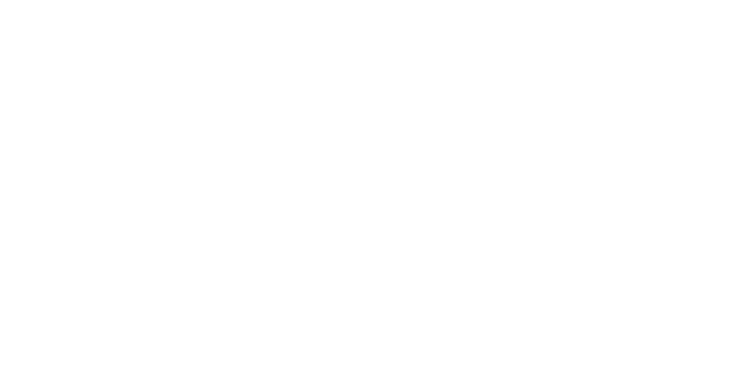
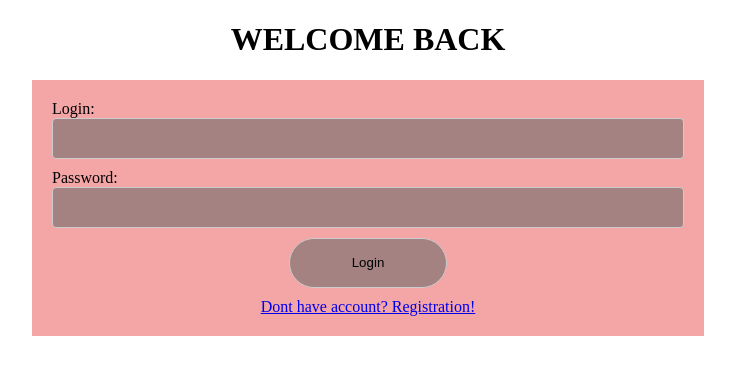
Before and after one commit to Vadim-Selivestrau/ITIROD_2023, a plain HTML site: page project/html/login.html in a window 1280 px wide. Shown: the whole page, without its empty margins (272-1007 px from the left). Drawn offline with Linux system fonts and the light colour scheme.

Commit message:
add styles for registration & login pages

```diff
--- /dev/null
+++ b/project/css/style.css
@@ -0,0 +1,46 @@
+.form{
+    background: #F4A5A5;
+    height: auto;
+    width: 50%;
+    margin: auto;
+
+
+    padding: 20px;
+    /* justify-content:space-between;
+    display: flex; */
+}
+input {
+    width: 100%;
+    margin-bottom: 10px;
+    padding: 12px 20px;
+    display: inline-block;
+    border: 1px solid #ccc;
+    border-radius: 4px;
+    box-sizing: border-box;
+    background: #A48282;
+  }
+button {
+    width: 25%;
+    height: 50px;
+    margin-bottom: 10px;
+    justify-content: center;
+    padding: 12px 20px;
+    display: inline-block;
+    border: 1px solid #ccc;
+    border-radius: 4px;
+    box-sizing: border-box;
+    background: #A48282;
+    border-radius: 25px;
+  }
+.button{
+    display: flex;
+    justify-content: center;
+}
+
+.titles{
+    text-align: center;
+}
+.links{
+    text-align: center;
+    display: block;
+}
--- a/project/html/index.html
+++ b/project/html/index.html
@@ -1,21 +1,28 @@
 <!DOCTYPE html>
 <html>
 <head>
+<link rel="stylesheet" href="../css/style.css">
 <title>Page Title</title>
 </head>
 <body>
 
-<h1>REGISTRATION</h1>
-<form>
+<h1 class="titles">REGISTRATION</h1>
+<form class="form">
     <label for="login">Login:</label><br>
     <input type="text" id="login" name="login"><br>
+
     <label for="password">Password:</label><br>
     <input type="password" id="password" name="password"><br>
+
     <label for="confirm_password">Confirm password:</label><br>
     <input type="password" id="confirm_password" name="confirm_password"><br>
-    <input type="submit" value="Submit">
+
+    <div class="button">
+    <button type="submit" >Registration</button><br>
+    </div>
+
+    <a href="./login.html" class="links">Already have account? Login!</a>
 </form>
-<a href="localhost">Already have account? Login!</a>
 
 </body>
 </html>
--- a/project/html/login.html
+++ b/project/html/login.html
@@ -0,0 +1,26 @@
+<!DOCTYPE html>
+<html>
+<head>
+<link rel="stylesheet" href="../css/style.css">
+<title>Page Title</title>
+</head>
+<body>
+
+<h1 class="titles">WELCOME BACK</h1>
+<form class="form">
+    <label for="login">Login:</label><br>
+    <input type="text" id="login" name="login"><br>
+
+    <label for="password">Password:</label><br>
+    <input type="password" id="password" name="password"><br>
+
+    <div class="button">
+        <button type="submit" >Login</button><br>
+    </div>
+
+    <a href="./index.html" class="links">Dont have account? Registration!</a>
+
+</form>
+
+</body>
+</html>
```
